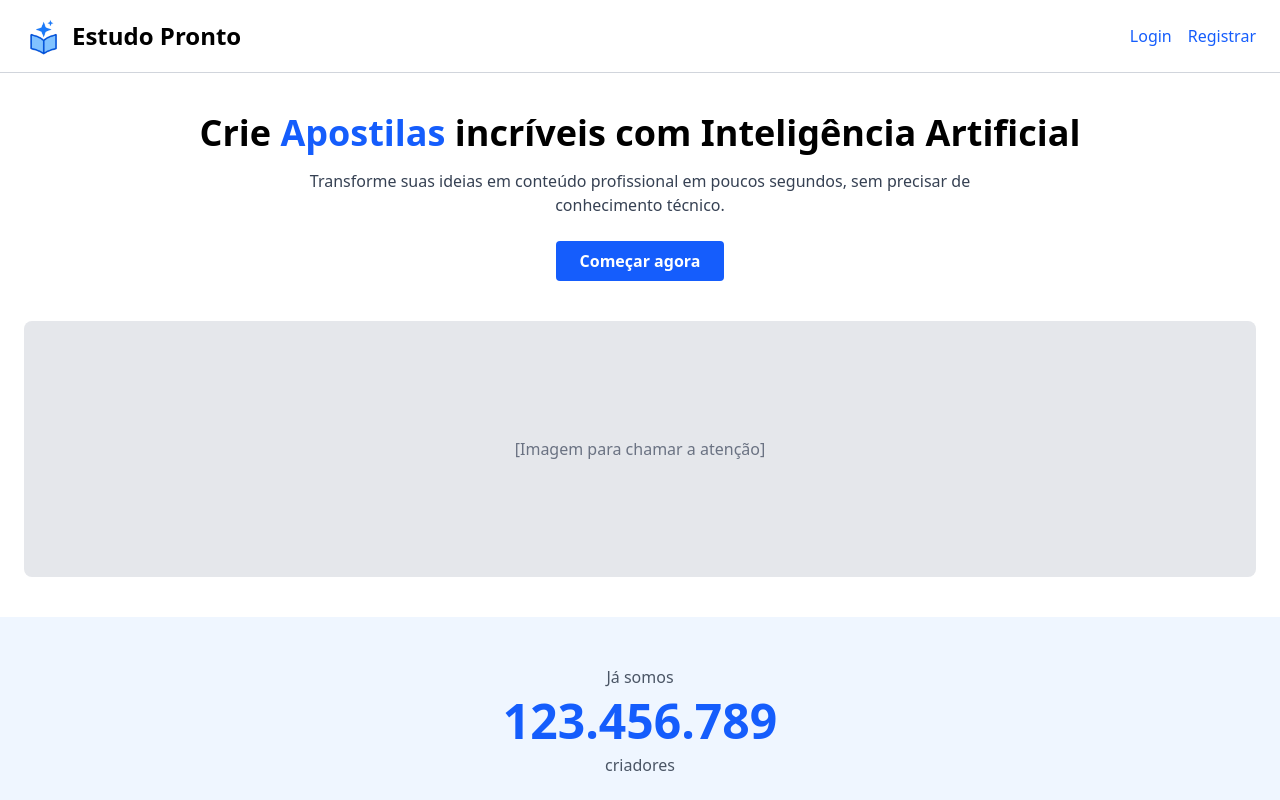
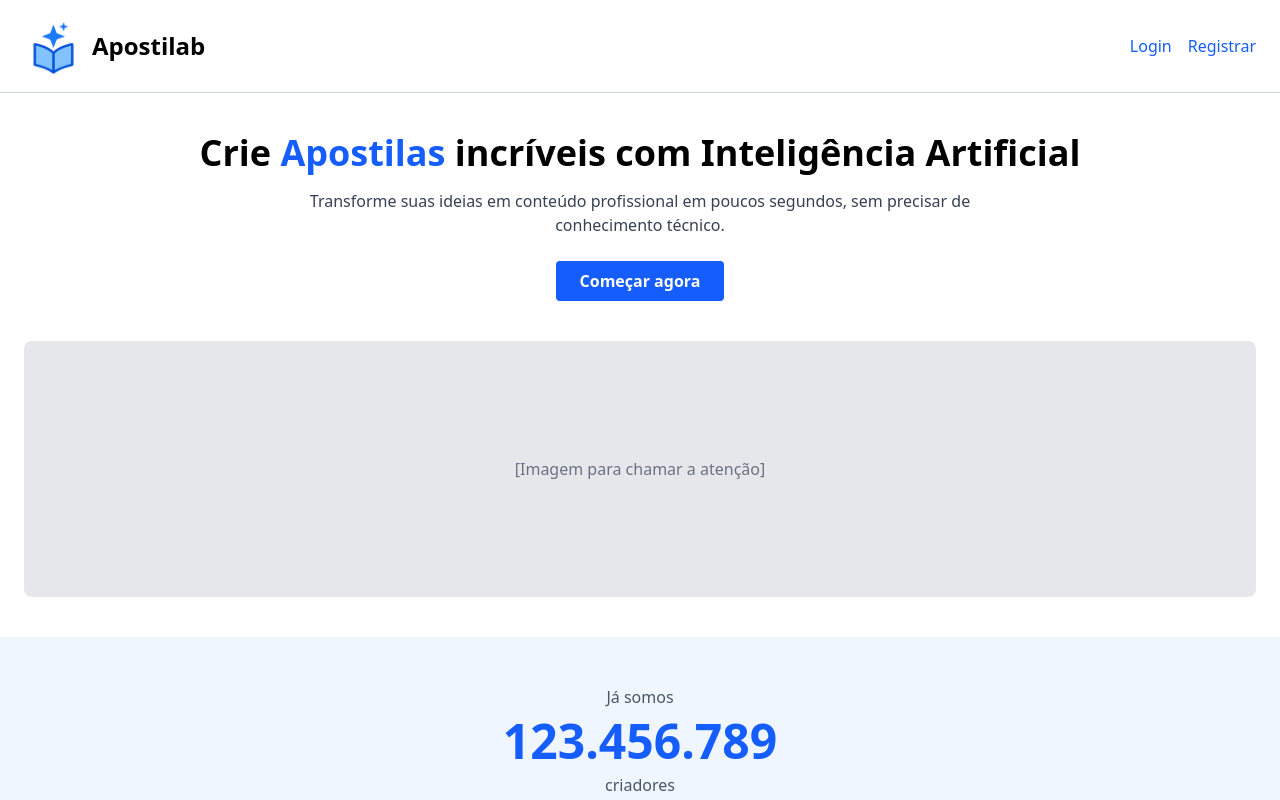
Before and after one commit to AnriaW/PDS-grupo3, a React (Vite) app: page / in a window 1280 px wide. Shown: the top 800 px of the page. Built offline with nearby package versions, Linux system fonts and the light colour scheme.

Commit message:
finally: a name

```diff
--- a/index.html
+++ b/index.html
@@ -5,7 +5,7 @@
     <link rel="icon" type="image/svg+xml" href="/favicon_io/favicon.ico" />
     <meta name="viewport" content="width=device-width, initial-scale=1.0" />
     <script src="https://cdn.jsdelivr.net/npm/@tailwindcss/browser@4"></script>
-    <title>Estudo Pronto — material gerado em poucos cliques</title>
+    <title>Apostilab — material gerado em poucos cliques</title>
   </head>
   <body>
     <div id="root"></div>
--- a/src/components/Header.jsx
+++ b/src/components/Header.jsx
@@ -8,8 +8,8 @@ const Header = () => {
         {/* Logo e Nome do App */}
         <div className="flex items-center gap-2">
           <Link to="/home" className="flex items-center gap-2">
-            <img src="/logo.png" alt="Logo" className="w-10 h-10" />
-            <h1 className="text-2xl font-bold">MeuApp</h1>
+            <img src="/logo.png" alt="Logo" className="w-15 h-15" />
+            <h1 className="text-2xl font-bold">Apostilab</h1>
           </Link>
         </div>
 
--- a/src/pages/Landing.jsx
+++ b/src/pages/Landing.jsx
@@ -8,8 +8,8 @@ export default function Landing() {
       <header className="w-full border-b border-gray-300">
         <div className="max-w-7xl mx-auto px-6 py-4 flex justify-between items-center w-full">
           <div className="flex items-center gap-2">
-            <img src="/logo.png" alt="Logo" className="w-10 h-10" />
-            <h1 className="text-2xl font-bold">Estudo Pronto</h1>
+            <img src="/logo.png" alt="Logo" className="w-15 h-15" />
+            <h1 className="text-2xl font-bold">Apostilab</h1>
           </div>
           <nav className="space-x-4">
             <nav className="space-x-4">
```
